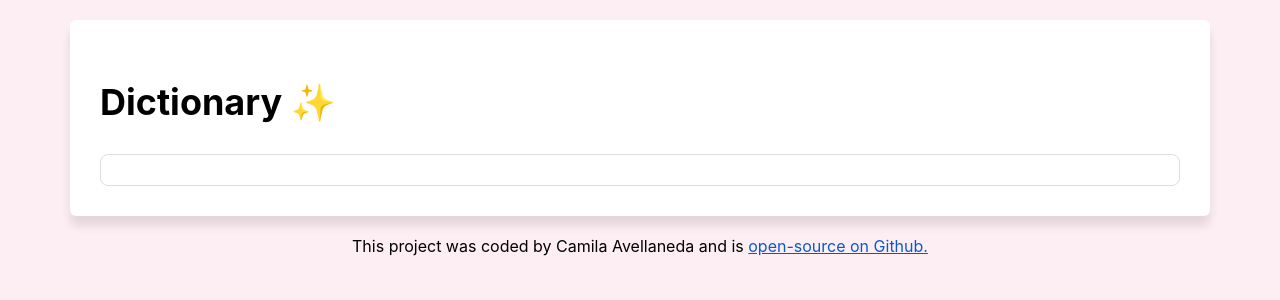
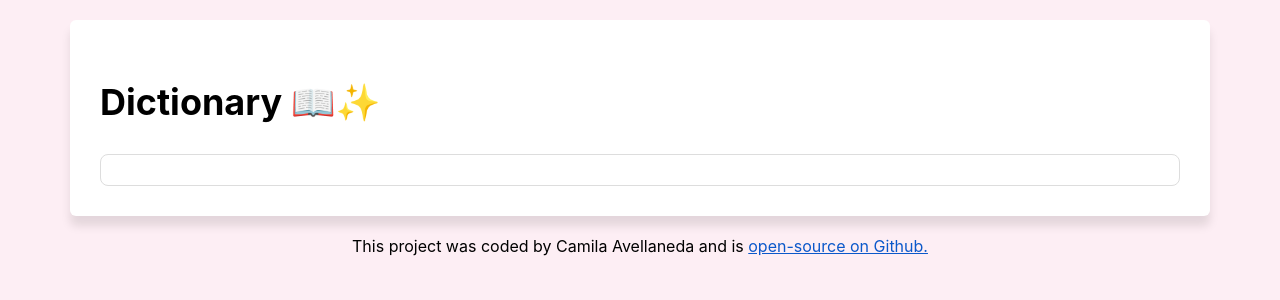
Before and after one commit to camilaavellaneda/dictionary-react, a React (Create React App) app: page / in a window 1280 px wide. Shown: the top 300 px of the page. Built offline with nearby package versions, Linux system fonts and the light colour scheme.

Commit message:
Update Dictionary.js

```diff
--- a/src/Dictionary.js
+++ b/src/Dictionary.js
@@ -40,7 +40,7 @@ export default function Dictionary() {
   return (
     <div className="App-content">
       <section className="card">
-        <h1>Dictionary ✨</h1>
+        <h1>Dictionary 📖✨</h1>
         <form onSubmit={searchForAWord}>
           <input type="search" onChange={setDefaultValue}></input>
         </form>
```
